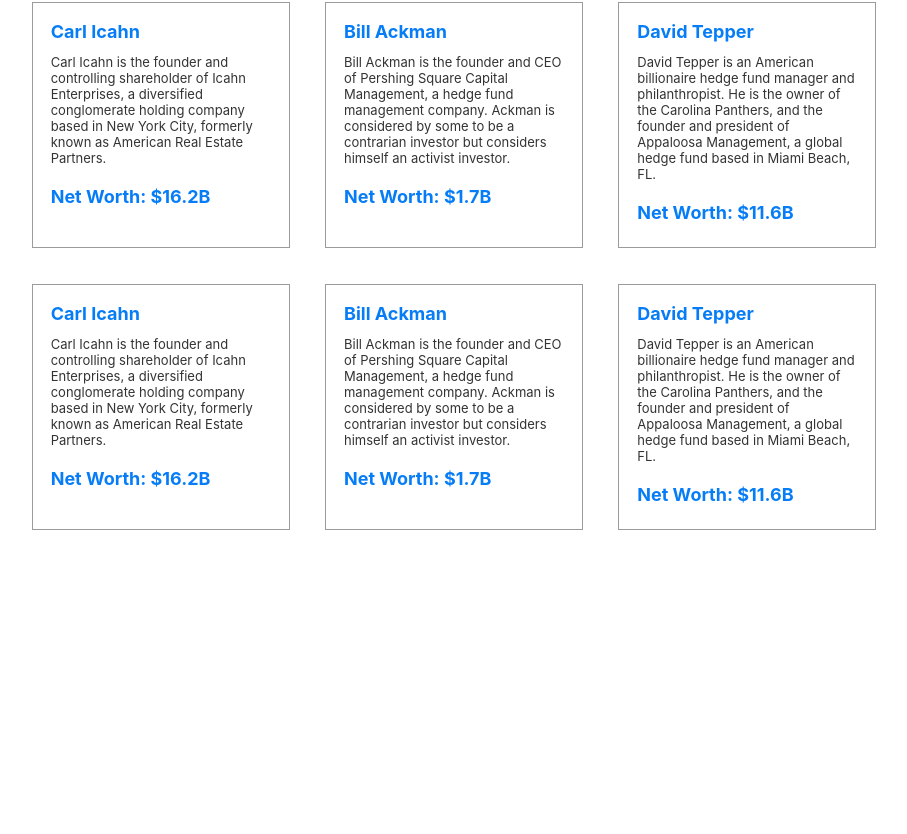
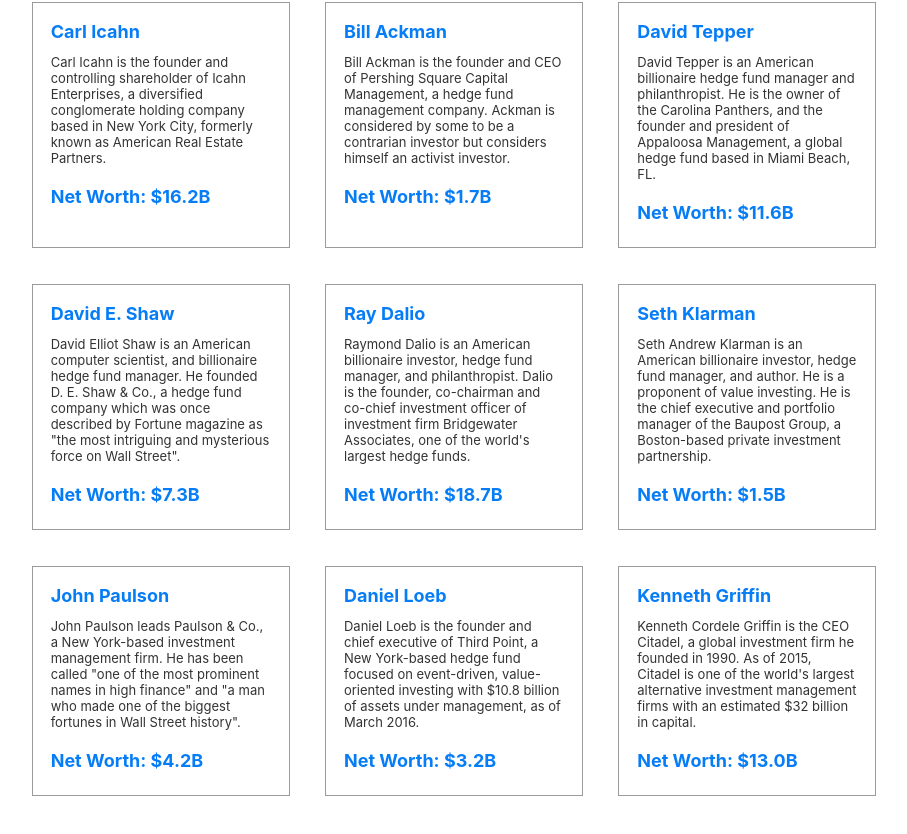
Before and after one commit to parkermerritt/hedgerow, a Next.js app: page /billions in a window 1280 px wide. Shown: the part 400-1234 px from the top of the page, without its empty margins (186-1093 px from the left). Before the commit the page ends 976 px from the top, so only its background shows below. Built offline with nearby package versions, Linux system fonts and the light colour scheme.

Commit message:
Edit copy on billionaires page

```diff
--- a/components/nav.js
+++ b/components/nav.js
@@ -2,7 +2,6 @@
 import Link from 'next/link'
 
 const links = [
-  { href: 'https://www.forbes.com/billionaires/#299cd605251c', label: 'Browse Billionaires' },
   { href: '/', label: 'Profile' },
 ].map(link => {
   link.key = `nav-link-${link.href}-${link.label}`
@@ -17,6 +16,12 @@
           <a>Home</a>
         </Link>
       </li>
+      <li>
+        <Link href="/billions">
+          <a>Browse Billionaires</a>
+        </Link>
+      </li>
+
       {links.map(({ key, href, label }) => (
         <li key={key}>
           <a href={href}>{label}</a>
--- a/next.config.js
+++ b/next.config.js
@@ -3,7 +3,8 @@
     exportTrailingSlash: true,
     exportPathMap: function () {
         return {
-            '/': { page: '/' }
+            '/': { page: '/' },
+            '/billions': { page: '/billions' }
         };
     }
 };
--- a/pages/billions.js
+++ b/pages/billions.js
@@ -19,7 +19,7 @@
                 Investing in the same stocks as top fund managers <br />
                 can lead to outsized returns.
       </p>
-
+            {/* 1st row */}
             <div className="row">
                 <a className="card">
                     <h3>Carl Icahn</h3>
@@ -42,28 +42,65 @@
 
                 </a>
             </div>
+            {/* 2nd row */}
             <div className="lower-row">
                 <a className="card">
-                    <h3>Carl Icahn</h3>
-                    <p>Carl Icahn is the founder and controlling shareholder of Icahn Enterprises, a diversified conglomerate holding company based in New York City, formerly known as American Real Estate Partners.</p>
+                    <h3>David E. Shaw</h3>
+                    <p>David Elliot Shaw is an American computer scientist, and billionaire hedge fund manager.
+                        He founded D. E. Shaw &amp; Co., a hedge fund company which was once described by Fortune magazine
+                        as "the most intriguing and mysterious force on Wall Street".</p>
                     <br />
-                    <h3>Net Worth: $16.2B</h3>
+                    <h3>Net Worth: $7.3B</h3>
 
                 </a>
                 <a className="card">
-                    <h3>Bill Ackman</h3>
-                    <p>Bill Ackman is the founder and CEO of Pershing Square Capital Management, a hedge fund management company. Ackman is considered by some to be a contrarian investor but considers himself an activist investor.</p>
+                    <h3>Ray Dalio</h3>
+                    <p>Raymond Dalio is an American billionaire investor,
+                        hedge fund manager, and philanthropist. Dalio is the founder, co-chairman and
+                        co-chief investment officer of investment firm
+                        Bridgewater Associates, one of the world's largest hedge funds.</p>
                     <br />
-                    <h3>Net Worth: $1.7B</h3>
+                    <h3>Net Worth: $18.7B</h3>
                 </a>
                 <a className="card" >
-                    <h3>David Tepper</h3>
-                    <p>David Tepper is an American billionaire hedge fund manager and philanthropist. He is the owner of the Carolina Panthers, and the founder and president of Appaloosa Management, a global hedge fund based in Miami Beach, FL.</p>
+                    <h3>Seth Klarman</h3>
+                    <p>Seth Andrew Klarman is an American billionaire investor, hedge fund manager,
+                        and author. He is a proponent of value investing. He is the chief
+                        executive and portfolio manager of the Baupost Group, a Boston-based private investment partnership.</p>
                     <br />
-                    <h3>Net Worth: $11.6B</h3>
+                    <h3>Net Worth: $1.5B</h3>
 
                 </a>
             </div>
+            {/* 3rd row */}
+            <div className="lower-row">
+                <a className="card">
+                    <h3>John Paulson</h3>
+                    <p>John Paulson leads Paulson &amp; Co., a New York-based investment management firm. He has been called "one of the most prominent names in high finance"
+                        and "a man who made one of the biggest fortunes in Wall Street history".</p>
+                    <br />
+                    <h3>Net Worth: $4.2B</h3>
+
+                </a>
+                <a className="card">
+                    <h3>Daniel Loeb</h3>
+                    <p>Daniel Loeb is the founder and chief executive of Third Point, a New York-based hedge fund
+                       focused on event-driven, value-oriented investing with $10.8 billion of assets under management, as of March 2016.</p>
+                    <br />
+                    <h3>Net Worth: $3.2B</h3>
+                </a>
+                <a className="card" >
+                    <h3>Kenneth Griffin</h3>
+                    <p>Kenneth Cordele Griffin is the CEO
+                        Citadel, a global investment firm he founded in 1990. As of 2015, Citadel is
+                         one of the world's largest alternative investment management firms with an
+                         estimated $32 billion in capital.</p>
+                    <br />
+                    <h3>Net Worth: $13.0B</h3>
+
+                </a>
+            </div>
+
         </div>
 
         <style jsx>{`
--- a/pages/index.js
+++ b/pages/index.js
@@ -30,7 +30,7 @@
         </a>
         <a className="card">
           <h3>Bill Ackman</h3>
-          <p>Bill Ackman is the founder and CEO of Pershing Square Capital Management, a hedge fund management company. Ackman is considered by some to be a contrarian investor but considers himself an activist investor.</p>
+          <p>Bill Ackman is the founder and CEO of Pershing Square Capital Management, a hedge fund management company. Ackman is considered by some to be a contrarian investor, but considers himself an activist investor.</p>
           <br />
           <h3>Net Worth: $1.7B</h3>
         </a>
```
Also changed, not shown: 3 other files (tests, documents, lock files or other folders).
